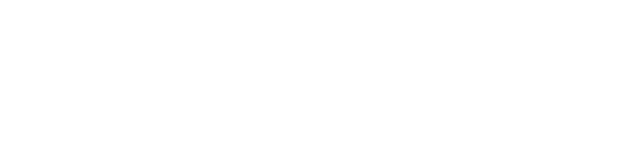
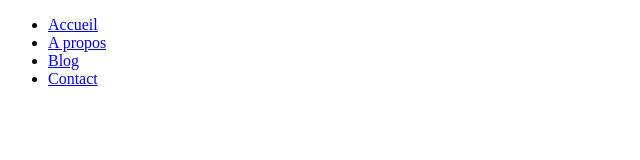
Before and after one commit to Kingson009/mon_site_web, a plain HTML site: page index.html in a window 1280 px wide. Shown: the whole page, without its empty margins (0-640 px from the left). Drawn offline with Linux system fonts and the light colour scheme.

Commit message:
Mise en place du header

```diff
--- a/index.html
+++ b/index.html
@@ -9,7 +9,24 @@
 </head>
 <body>
     <header>
+        <ul>
+            <li>
+                <a href="#">Accueil</a>
+            </li>
 
+            <li>
+                <a href="#">A propos</a>
+            </li>
+
+            <li>
+                <a href="#">Blog</a>
+            </li>
+
+            <li>
+                <a href="#">Contact</a>
+            </li>
+
+        </ul>
     </header>
 
     <main>
```
